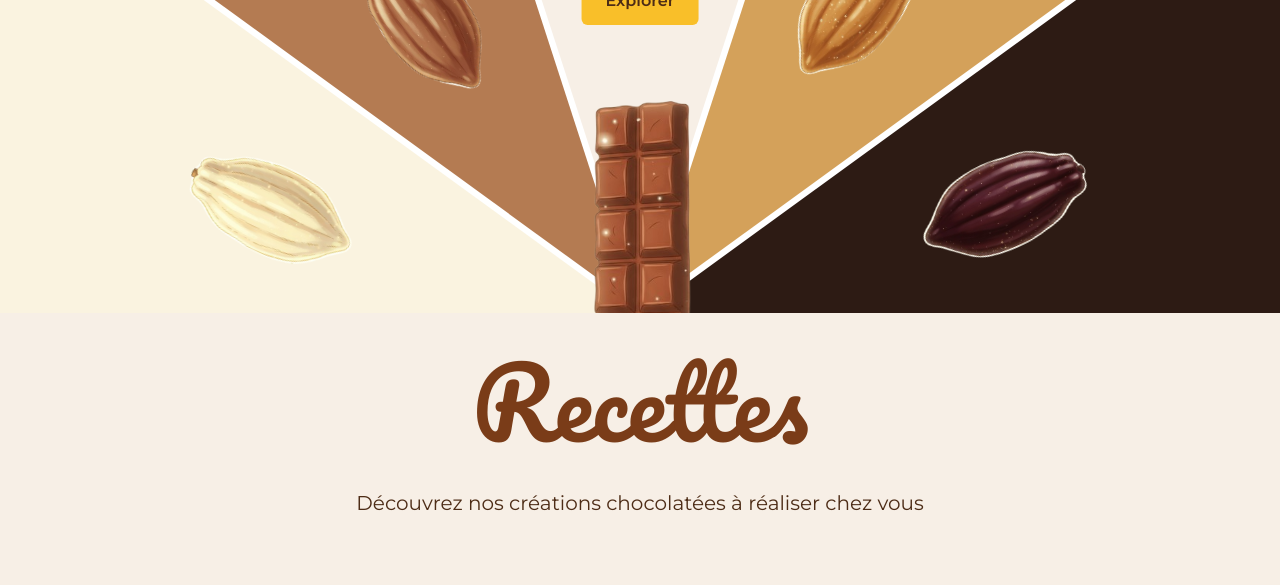
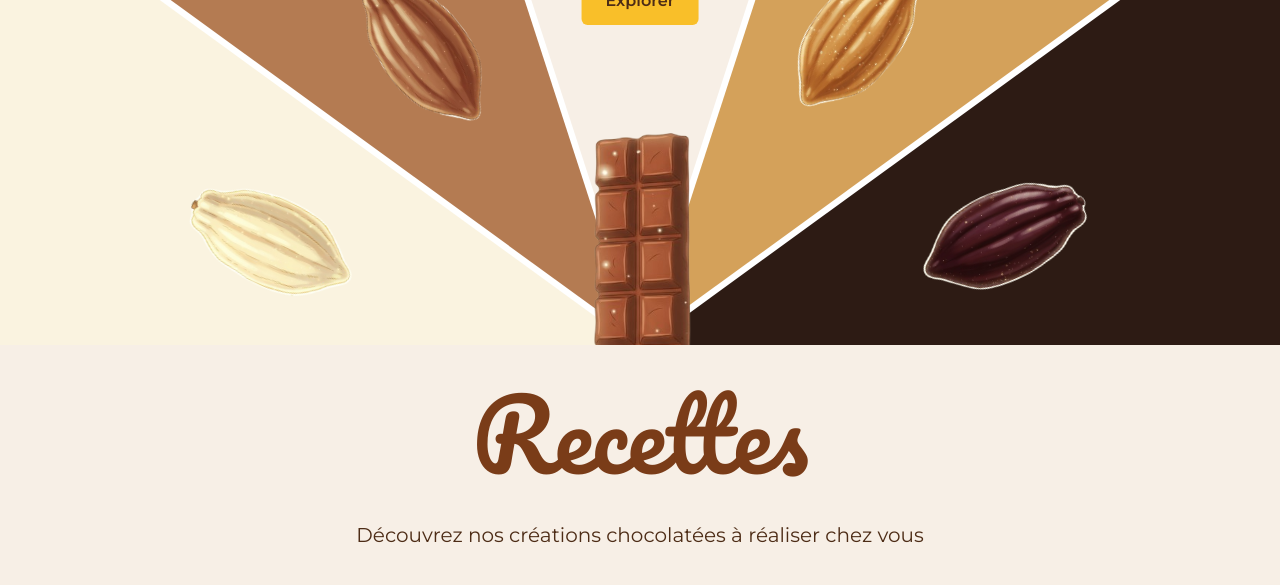
Before and after one commit to Eultype/chocolate_web2, a PHP site: page / in a window 1280 px wide. Shown: the part 455-1040 px from the top of the page. Run offline with PHP 8.4, Linux system fonts and the light colour scheme; some libraries are stand-ins or nearby versions.

```diff
--- a/css/style.css
+++ b/css/style.css
@@ -19,6 +19,10 @@ h4,
 h5,
 h6 {
     font-family: "Pacifico", cursive;
+}
+
+#home {
+    height: 100vh;
 }
 
 #initial-container {
```
